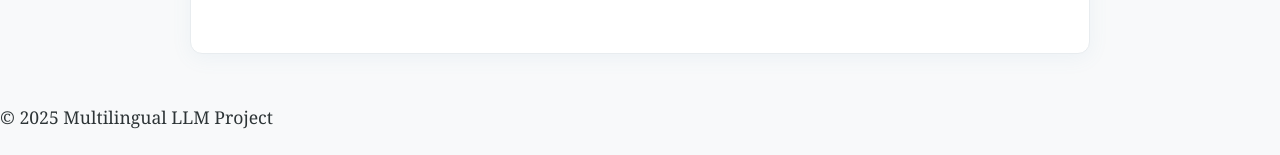
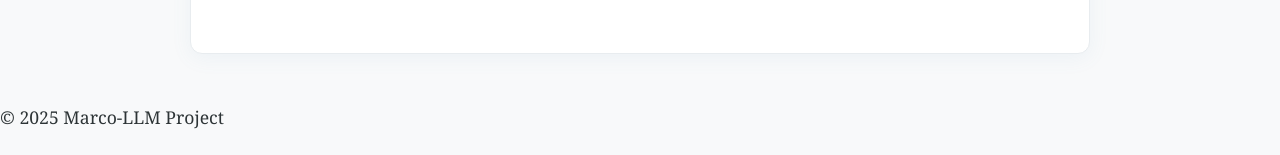
Before and after one commit to lyuchenyang/marco-llm, a Jekyll site: the page built from index.html, in a window 1280 px wide and 900 px high, scrolled down 5223 px. Shown: the part 742-897 px from the top of the window. Built offline with Jekyll 4.4.1, drawn with Linux system fonts in a browser that asks for light colours.

Commit message:
Update default.html

```diff
--- a/_layouts/default.html
+++ b/_layouts/default.html
@@ -24,7 +23,7 @@
     </main>
 
     <footer>
-        <p>© 2025 Multilingual LLM Project</p>
+        <p>© 2025 Marco-LLM Project</p>
     </footer>
 
     <script src="{{ '/assets/js/main.js' | relative_url }}"></script>
```
Also changed, not shown: other parts of _layouts/default.html (+0 -1 lines).
